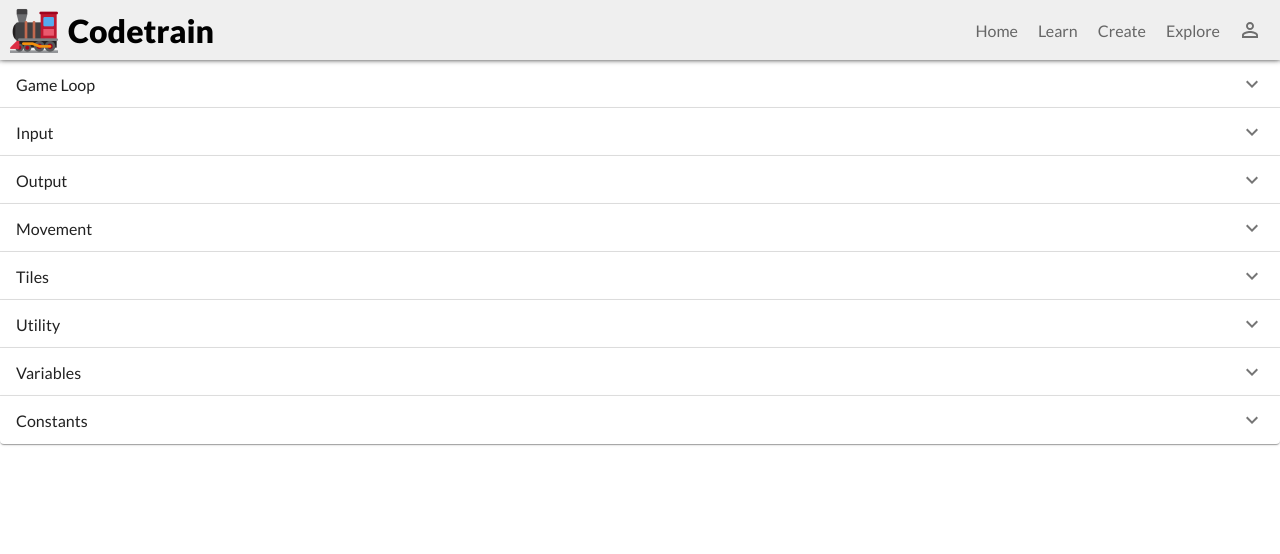
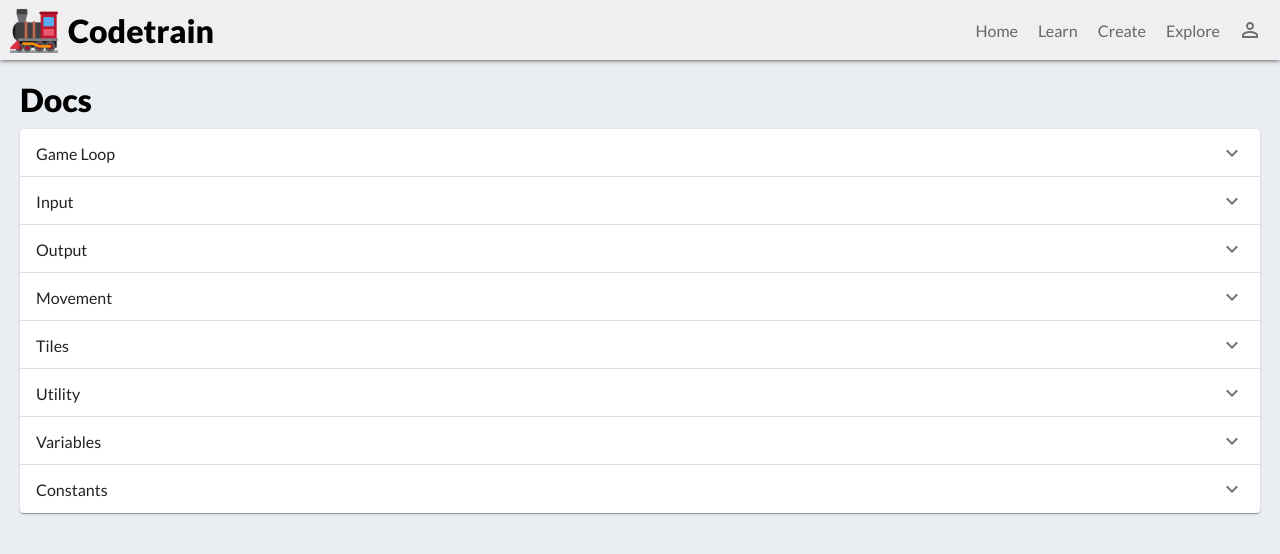
Before and after one commit to LearnCodeOrg/codetrain, a Next.js app: page /docs in a window 1280 px wide. Shown: the top 554 px of the page. Built offline with nearby package versions, Linux system fonts and the light colour scheme; no server answers.

Commit message:
Improve docs page styling.

```diff
--- a/pages/docs.js
+++ b/pages/docs.js
@@ -2,6 +2,8 @@ import Accordion from '@mui/material/Accordion';
 import AccordionDetails from '@mui/material/AccordionDetails';
 import AccordionSummary from '@mui/material/AccordionSummary';
 import ExpandMoreIcon from '@mui/icons-material/ExpandMore';
+
+import styles from '../styles/pages/Docs.module.css';
 
 function Section(props) {
   return (
@@ -18,7 +20,8 @@ function Section(props) {
 
 export default function Docs() {
   return (
-    <div>
+    <div className={styles.container}>
+      <h1>Docs</h1>
       <Section title="Game Loop">
         start(): runs once at the start of the game<br />
         update(): runs once a frame
--- /dev/null
+++ b/styles/pages/Docs.module.css
@@ -0,0 +1,9 @@
+.container {
+  height: calc(100% - 60px);
+  padding: 20px;
+  background: #eaeef3;
+}
+
+.container > h1 {
+  margin: 0 0 10px 0;
+}
```
